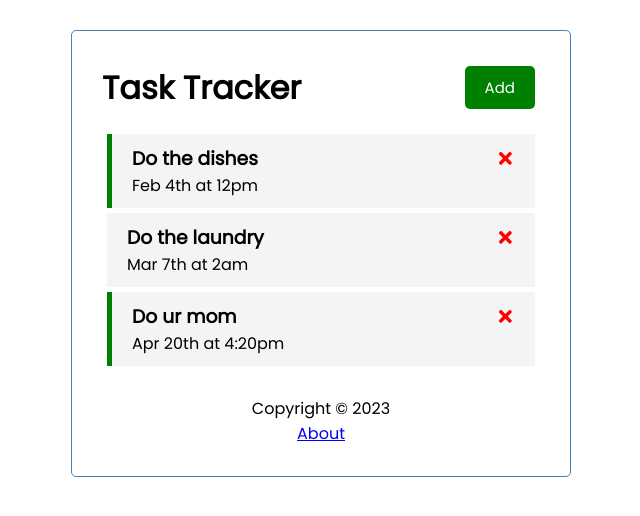
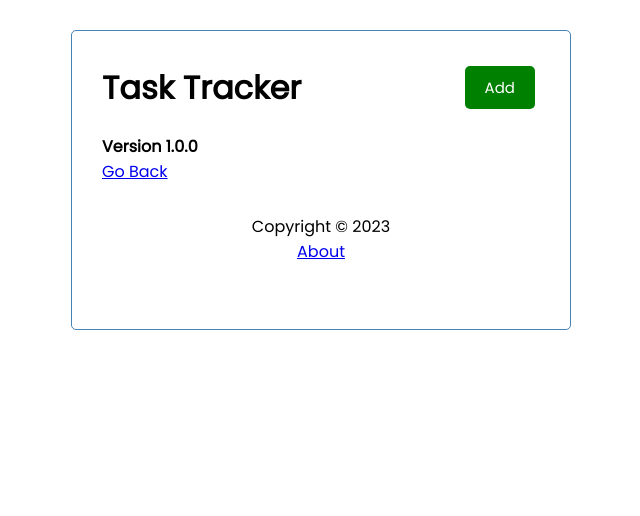
Before and after one commit to Peleton-011/task-tracker-project, a React (Create React App) app: page /about in a window 1280 px wide. Shown: the top 516 px of the page, without its empty margins (319-959 px from the left). Built offline with nearby package versions, Linux system fonts and the light colour scheme; data requests are answered from the project's data file.

Commit message:
Add about page using React Router.

```diff
--- a/src/App.jsx
+++ b/src/App.jsx
@@ -1,7 +1,10 @@
 import Header from "./components/Header";
 import Footer from "./components/Footer";
 import Tasks from "./components/Tasks";
+import About from "./components/About";
 import { useState, useEffect } from "react";
+
+import { BrowserRouter as Router, Route, Routes } from "react-router-dom";
 
 import AddTask from "./components/AddTask";
 
@@ -86,14 +89,24 @@
     };
 
     return (
+        <Router>
             <div className="container">
                 <Header
                     title="Task Tracker"
                     onAdd={() => setShowAddTask(!showAddTask)}
                     showAdd={showAddTask}
                 />
+                <Routes>
+                    <Route
+                        path="/"
+                        exact
+                        element={
+                            <>
                                 {showAddTask && (
-                <AddTask onAdd={addTask} setShowAdd={setShowAddTask} />
+                                    <AddTask
+                                        onAdd={addTask}
+                                        setShowAdd={setShowAddTask}
+                                    />
                                 )}
                                 {tasks.length > 0 ? (
                                     <Tasks
@@ -105,8 +118,14 @@
                                 ) : (
                                     "No tasks yet..."
                                 )}
+                            </>
+                        }
+                    />
+                    <Route path="/about" element={<About />} />
+                </Routes>
                 <Footer />
             </div>
+        </Router>
     );
 }
 
```
Lines whose indentation alone changed are shown as unchanged.
